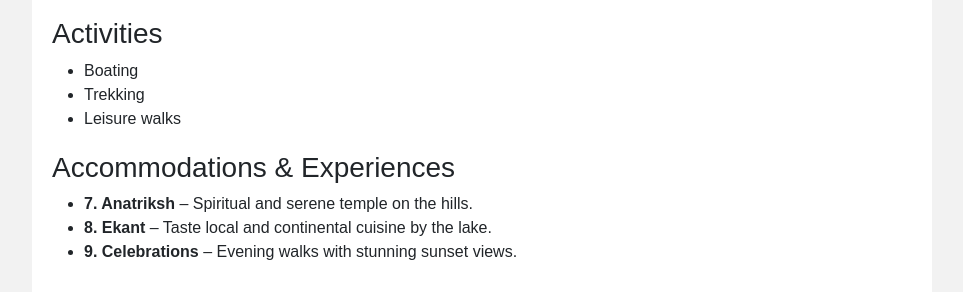
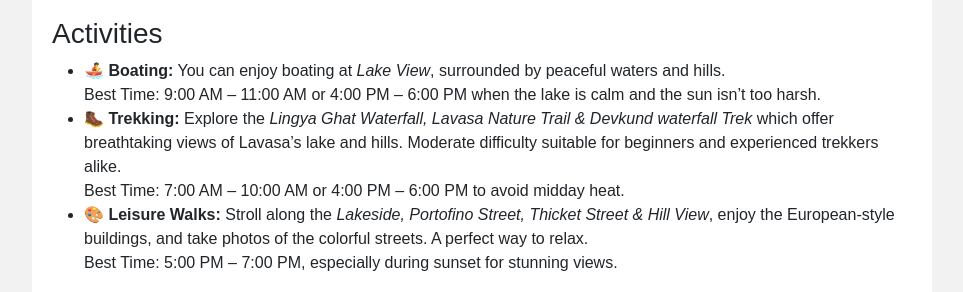
Before and after one commit to Sauryathakkar/Layout, a plain HTML site: page index.html in a window 1280 px wide. Shown: the part 885-1177 px from the top of the page, without its empty margins (158-1121 px from the left). Drawn offline with nearby package versions, Linux system fonts and the light colour scheme.

Commit message:
Enhance activities section with detailed descriptions using time tag
Added detailed descriptions for activities including boating, trekking, and leisure walks.

```diff
--- a/index.html
+++ b/index.html
@@ -104,9 +104,22 @@
 
             <h3>Activities</h3>
             <ul>
-                <li>Boating</li>
-                <li>Trekking</li>
-                <li>Leisure walks</li>
+                <li> 🚣 <strong>Boating:</strong>
+                You can enjoy boating at <em>Lake View</em>, surrounded by peaceful waters and hills.
+                <br>Best Time: <time datetime="06:00">9:00 AM – 11:00 AM</time> or <time datetime="16:00">4:00 PM – 6:00
+                    PM</time> when the lake is calm and the sun isn’t too harsh.
+                </li>
+                <li>  🥾 <strong>Trekking:</strong>
+                Explore the <em>Lingya Ghat Waterfall, Lavasa Nature Trail & Devkund waterfall Trek</em> which offer breathtaking views of Lavasa’s lake and hills. Moderate
+                difficulty suitable for beginners and experienced trekkers alike.
+                <br>Best Time: <time datetime="07:00">7:00 AM – 10:00 AM</time> or <time datetime="16:00">4:00 PM – 6:00
+                    PM</time> to avoid midday heat.
+                </li>
+                <li> 🎨 <strong>Leisure Walks:</strong>
+                Stroll along the <em>Lakeside, Portofino Street, Thicket Street & Hill View</em>, enjoy the European-style buildings, and take photos of the
+                colorful streets. A perfect way to relax.
+                <br>Best Time: <time datetime="17:00">5:00 PM – 7:00 PM</time>, especially during sunset for stunning views.
+                </li>
             </ul>
 
             <h3>Accommodations & Experiences</h3>
```
